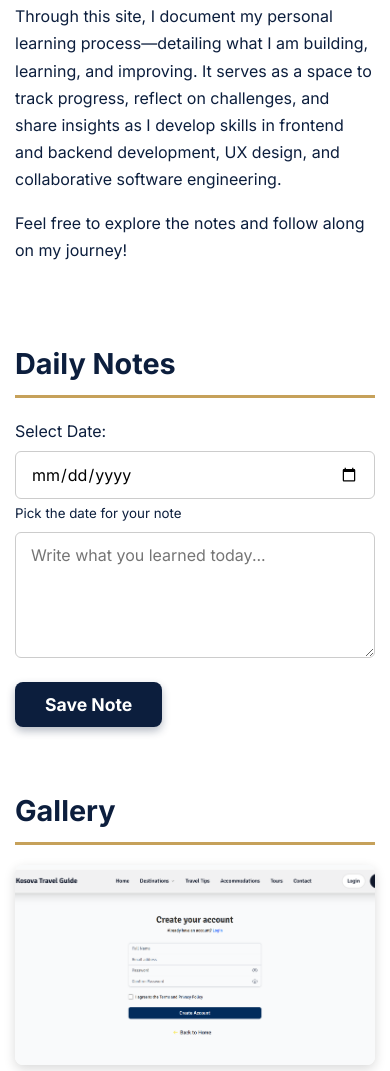
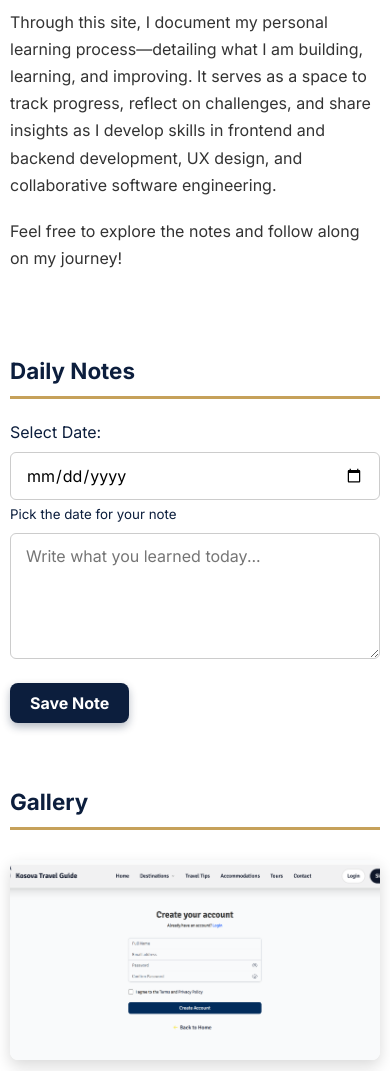
Before and after one commit to ArjetaLlapashtica04/public-learning, a plain HTML site: page index.html in a window 390 px wide. Shown: the part 926-1997 px from the top of the page. Drawn offline with Linux system fonts and the light colour scheme.

Commit message:
Update style.css

```diff
--- a/style.css
+++ b/style.css
@@ -1,16 +1,20 @@
-/* Your existing styles (body, header, nav, main, section h2, etc.) go here */
+/* General reset and base styles */
+*, *::before, *::after {
+    box-sizing: border-box;
+}
 
 body {
     font-family: 'Inter', Arial, sans-serif;
     margin: 0;
     scroll-behavior: smooth;
     line-height: 1.7;
-    color: #0c1e3d;
-    background-color: #f7f8fa;
+    color: #0c1e3d; /* Main text color */
+    background-color: #f7f8fa; /* Light background color */
 }
 
+/* Header and Navigation */
 header {
-    background: #0c1e3d;
+    background: #0c1e3d; /* Dark blue header background */
     color: white;
     padding: 12px 0;
     position: sticky;
@@ -41,19 +45,21 @@ nav ul li a {
 
 nav ul li a:hover,
 nav ul li a:focus {
-    color: #c6a15a;
+    color: #c6a15a; /* Golden accent on hover/focus */
     outline: none;
 }
 
+/* Main Content Area */
 main {
-    padding: 40px 20px;
-    max-width: 800px;
-    margin: auto;
+    padding: 40px 20px; /* Consistent padding */
+    max-width: 900px; /* Slightly wider main content area */
+    margin: 40px auto; /* Top/bottom margin and auto for horizontal centering */
     background-color: white;
     border-radius: 8px;
     box-shadow: 0 6px 15px rgba(0, 0, 0, 0.05);
 }
 
+/* Sections */
 section {
     margin-bottom: 60px;
 }
@@ -62,11 +68,26 @@ section h2 {
     font-weight: 700;
     font-size: 1.8rem;
     margin-bottom: 20px;
-    border-bottom: 3px solid #c6a15a;
+    border-bottom: 3px solid #c6a15a; /* Golden underline for headings */
     padding-bottom: 6px;
     color: #0c1e3d;
 }
 
+/* Paragraph styling for better readability */
+section p {
+    margin-bottom: 1.2rem; /* More space between paragraphs */
+    font-size: 1.05rem; /* Slightly larger font */
+    line-height: 1.8; /* Increased line height */
+    color: #333; /* Softer text color */
+}
+
+/* Strong/bold text emphasis */
+strong {
+    color: #0c1e3d; /* Use main dark blue for strong text */
+    font-weight: 700;
+}
+
+/* Form elements (textarea, input) */
 textarea,
 input[type="text"],
 input[type="email"],
@@ -78,7 +99,7 @@ input[type="date"] {
     font-size: 1rem;
     border: 1.8px solid #ccc;
     border-radius: 6px;
-    transition: border-color 0.3s ease;
+    transition: border-color 0.3s ease, box-shadow 0.3s ease; /* Added box-shadow to transition */
     font-family: inherit;
 }
 
@@ -91,17 +112,18 @@ input[type="date"]:focus {
     box-shadow: 0 0 6px rgba(12, 30, 61, 0.3);
 }
 
+/* Buttons */
 button {
     margin-top: 16px;
     padding: 12px 30px;
     font-size: 1.1rem;
     cursor: pointer;
-    background-color: #0c1e3d;
+    background-color: #0c1e3d; /* Dark blue button background */
     color: white;
     border: none;
     border-radius: 8px;
     font-weight: 700;
-    transition: background-color 0.3s ease;
+    transition: background-color 0.3s ease, box-shadow 0.3s ease; /* Added box-shadow to transition */
     font-family: inherit;
     box-shadow: 0 4px 8px rgba(12, 30, 61, 0.3);
 }
@@ -115,7 +137,7 @@ button:focus {
 
 #status {
     margin-top: 10px;
-    color: #2ecc71;
+    color: #2ecc71; /* Green for success messages */
     font-weight: 600;
 }
 
@@ -123,18 +145,16 @@ button:focus {
     margin-bottom: 18px;
 }
 
-/* --- Corrected and Enhanced Image Styling --- */
-
-/* About Section Photo (arjete.jpeg) */
+/* --- About Section Photo (arjete.jpeg) --- */
 .about-photo {
-    float: right; /* Floats the image to the LEFT of the text */
+    float: right; /* Floats the image to the RIGHT of the text */
     width: 180px; /* Fixed width */
     height: 180px; /* FIXED HEIGHT = WIDTH for perfect circle */
     border-radius: 50%; /* Makes the image circular */
     object-fit: cover; /* Ensures the image fills the area without distortion, cropping if necessary */
     border: 4px solid #c6a15a; /* Using your golden accent color for the border */
-    box-shadow: 0 4px 10px rgba(0, 0, 0, 0.15); /* Slightly stronger shadow */
-    margin: 0 25px 15px 0; /* Margin for spacing: top 0, right 25px (space to text), bottom 15px, left 0 */
+    box-shadow: 0 4px 10px rgba(0, 0, 0, 0.15); /* Subtle shadow */
+    margin: 0 0 15px 25px; /* Margin: top 0, right 0, bottom 15px, LEFT 25px (space to text) */
     display: block; /* Ensure it behaves as a block element */
 }
 
@@ -145,49 +165,57 @@ button:focus {
     clear: both; /* Clears floats on both sides */
 }
 
-/* Image Gallery (screenshots) */
+/* --- Image Gallery (screenshots) --- */
 .image-gallery {
-    display: grid; /* Changed from flex to grid for more predictable layout */
-    grid-template-columns: repeat(auto-fit, minmax(250px, 1fr)); /* Responsive grid for 250px min width */
-    gap: 20px; /* Space between images */
-    margin-top: 20px;
+    display: grid;
+    grid-template-columns: repeat(auto-fit, minmax(280px, 1fr)); /* Adjusted minmax for slightly larger cards */
+    gap: 25px; /* Increased gap between images */
+    margin-top: 30px; /* More space below heading */
     justify-items: center; /* Center items within their grid cells */
 }
 
 .image-gallery img {
-    width: 100%; /* Make images fill their grid column */
-    height: 200px; /* Fixed height for consistency in grid */
-    object-fit: cover; /* Crop to fit, maintain aspect ratio */
-    border-radius: 8px; /* Rounded corners for images */
-    box-shadow: 0 4px 12px rgba(0, 0, 0, 0.15); /* More pronounced shadow for gallery images */
-    transition: transform 0.3s ease, box-shadow 0.3s ease; /* Smooth hover effect */
+    width: 100%;
+    height: 200px; /* Consistent height for gallery images */
+    object-fit: cover;
+    border-radius: 8px;
+    box-shadow: 0 6px 15px rgba(0, 0, 0, 0.15); /* More pronounced shadow */
+    transition: transform 0.3s ease, box-shadow 0.3s ease;
 }
 
 .image-gallery img:hover {
-    transform: scale(1.03); /* Slightly enlarge on hover */
-    box-shadow: 0 6px 16px rgba(0, 0, 0, 0.2); /* Enhance shadow on hover */
+    transform: scale(1.03);
+    box-shadow: 0 8px 20px rgba(0, 0, 0, 0.2);
 }
 
 
 /* --- Responsive Adjustments --- */
-@media (max-width: 600px) {
-    /* Main content padding adjustment for smaller screens */
+@media (max-width: 768px) {
     main {
-        padding: 20px 15px;
+        padding: 30px 15px; /* Adjust main padding on medium screens */
+        margin: 20px auto; /* Reduce top margin on smaller screens */
     }
 
-    /* Navbar adjustment for smaller screens */
+    section h2 {
+        font-size: 1.6rem;
+    }
+
+    section p {
+        font-size: 1rem;
+        line-height: 1.7;
+    }
+
     nav ul {
-        flex-direction: column; /* Stack navigation items vertically */
-        gap: 10px; /* Space between stacked items */
+        flex-direction: column;
+        gap: 10px;
     }
 
     nav ul li {
-        margin: 0; /* Remove horizontal margin */
+        margin: 0;
     }
 
     nav ul li a {
-        padding: 8px 0; /* Adjust padding for stacked links */
+        padding: 8px 0;
     }
 
     /* About section photo adjustment for smaller screens */
@@ -198,8 +226,24 @@ button:focus {
         height: 150px; /* Ensure equal height for perfect circle */
     }
 
-    /* Image gallery adjustment for smaller screens (already handled by grid effectively) */
+    /* Image gallery adjustment for smaller screens */
     .image-gallery {
         grid-template-columns: 1fr; /* Stack images vertically on small screens */
+        gap: 15px; /* Reduce gap on small screens */
     }
 }
+
+@media (max-width: 480px) {
+    main {
+        padding: 20px 10px; /* Even tighter padding on very small screens */
+    }
+
+    section h2 {
+        font-size: 1.4rem;
+    }
+
+    button {
+        padding: 10px 20px;
+        font-size: 1rem;
+    }
+}
```
